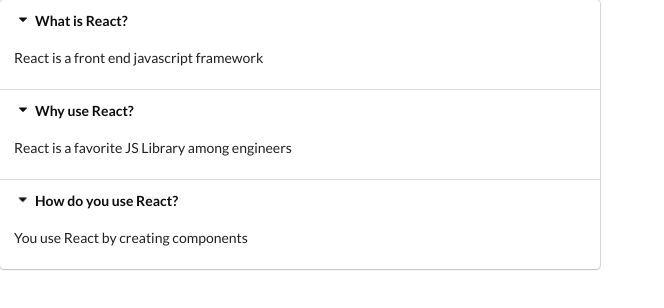
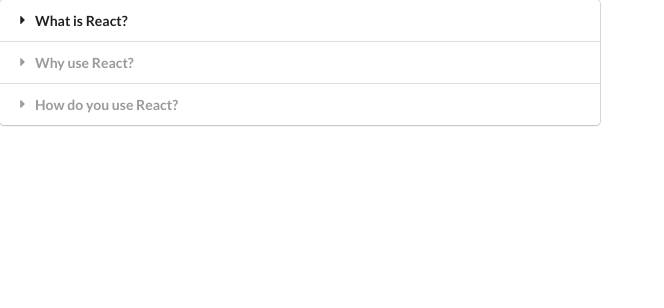
Before and after one commit to arpatterson31/widgets-app, a React (Create React App) app: page / in a window 1280 px wide. Shown: the top 308 px of the page, without its empty margins (0-664 px from the left). Built offline with nearby package versions, Linux system fonts and the light colour scheme.

Commit message:
completed accordion widget

```diff
--- a/src/components/Accordion.js
+++ b/src/components/Accordion.js
@@ -1,14 +1,25 @@
-import React from 'react';
+import React, { useState } from 'react';
 
 const Accordion = ({ items }) => {
-  const renderedItems = items.map(item => {
+  const [activeIndex, setActiveIndex] = useState(null);
+
+  const onTitleClick = (index) => {
+    setActiveIndex(index);
+  }
+
+  const renderedItems = items.map((item, index) => {
+    const active = index === activeIndex ? 'active' : '';
+
     return (
       <React.Fragment key={item.title}>
-        <div className="title active">
+        <div
+          className={`title ${active}`}
+          onClick={() => onTitleClick(index)}
+          >
           <i className="dropdown icon"></i>
           {item.title}
         </div>
-        <div className="content active">
+        <div className={`content ${active}`}>
           <p>{item.content}</p>
         </div>
       </React.Fragment>
```
